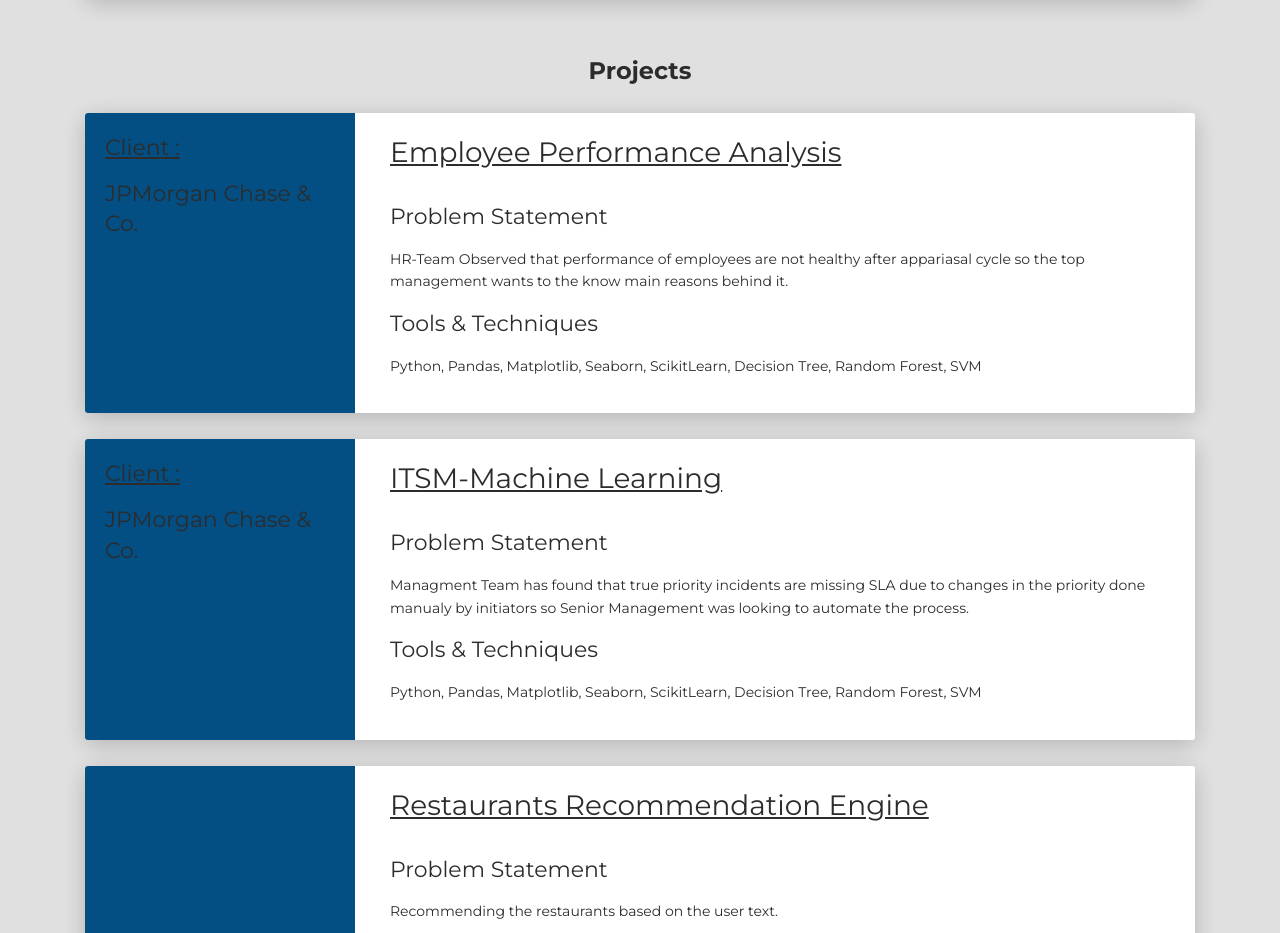
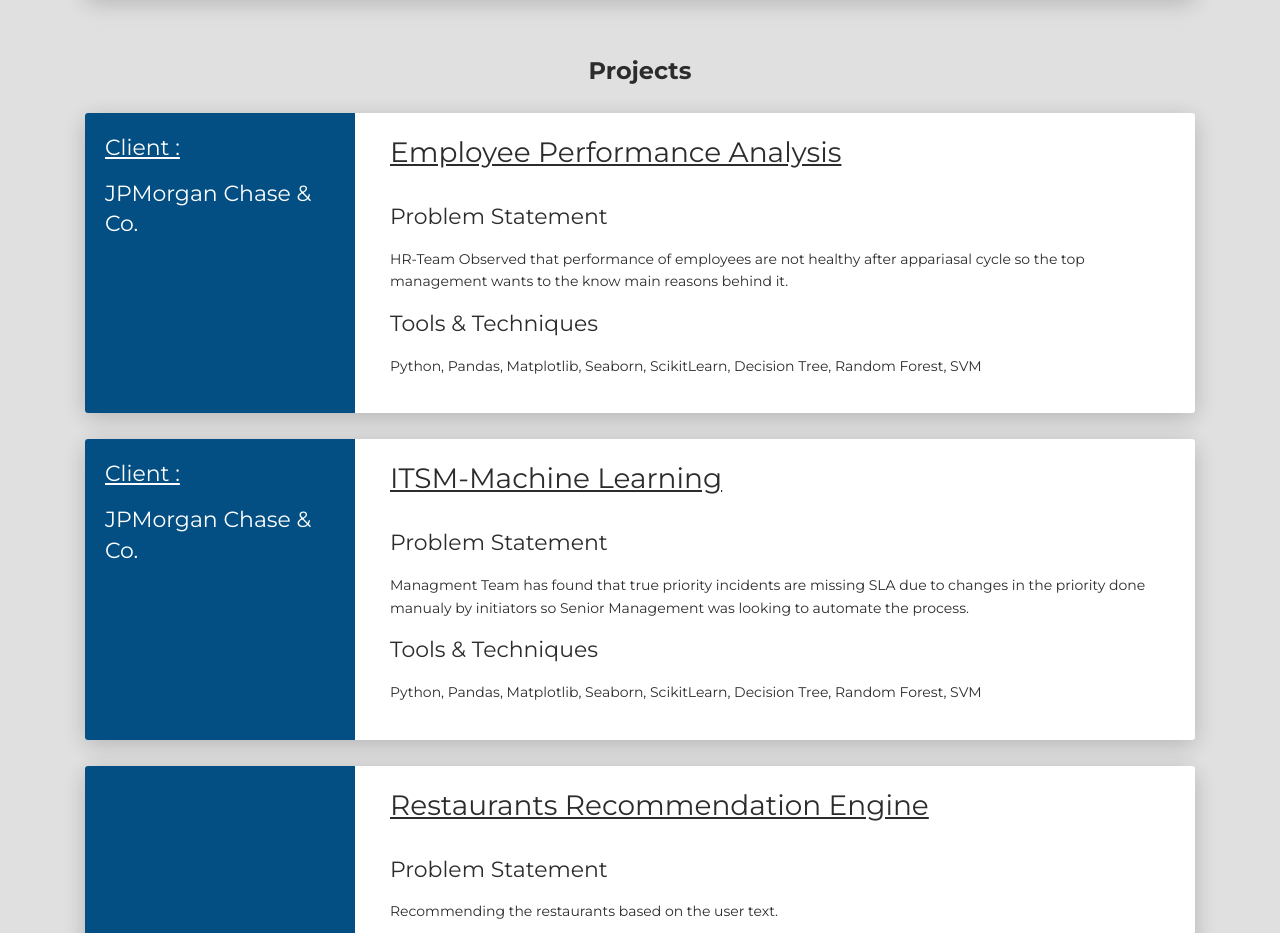
Before and after one commit to RakeshNimma/Portfolio, a plain HTML site: page index.html in a window 1280 px wide. Shown: the part 1922-2855 px from the top of the page. Drawn offline with Linux system fonts and the light colour scheme.

Commit message:
Color Updated

```diff
--- a/index.html
+++ b/index.html
@@ -184,8 +184,8 @@
       <div class="row">
         <div class="col-md-3 bg-primary" data-aos="fade-right" data-aos-offset="50" data-aos-duration="500">
           <div class="card-body cc-education-header">
-            <p class="h5"><u>Client :</u></p>
-            <div class="h5">JPMorgan Chase & Co.</div>
+            <p class="h5" style = "color:white"><u>Client :</u></p>
+            <div class="h5" style = "color:white">JPMorgan Chase & Co.</div>
           </div>
         </div>
         <div class="col-md-9" data-aos="fade-left" data-aos-offset="50" data-aos-duration="500">
@@ -203,8 +203,8 @@
       <div class="row">
         <div class="col-md-3 bg-primary" data-aos="fade-right" data-aos-offset="50" data-aos-duration="500">
           <div class="card-body cc-education-header">
-            <p class="h5"><u>Client :</u></p>
-            <div class="h5">JPMorgan Chase & Co.</div>
+            <p class="h5" style = "color:white"><u>Client :</u></p>
+            <div class="h5" style = "color:white">JPMorgan Chase & Co.</div>
           </div>
         </div>
         <div class="col-md-9" data-aos="fade-left" data-aos-offset="50" data-aos-duration="500">
```
